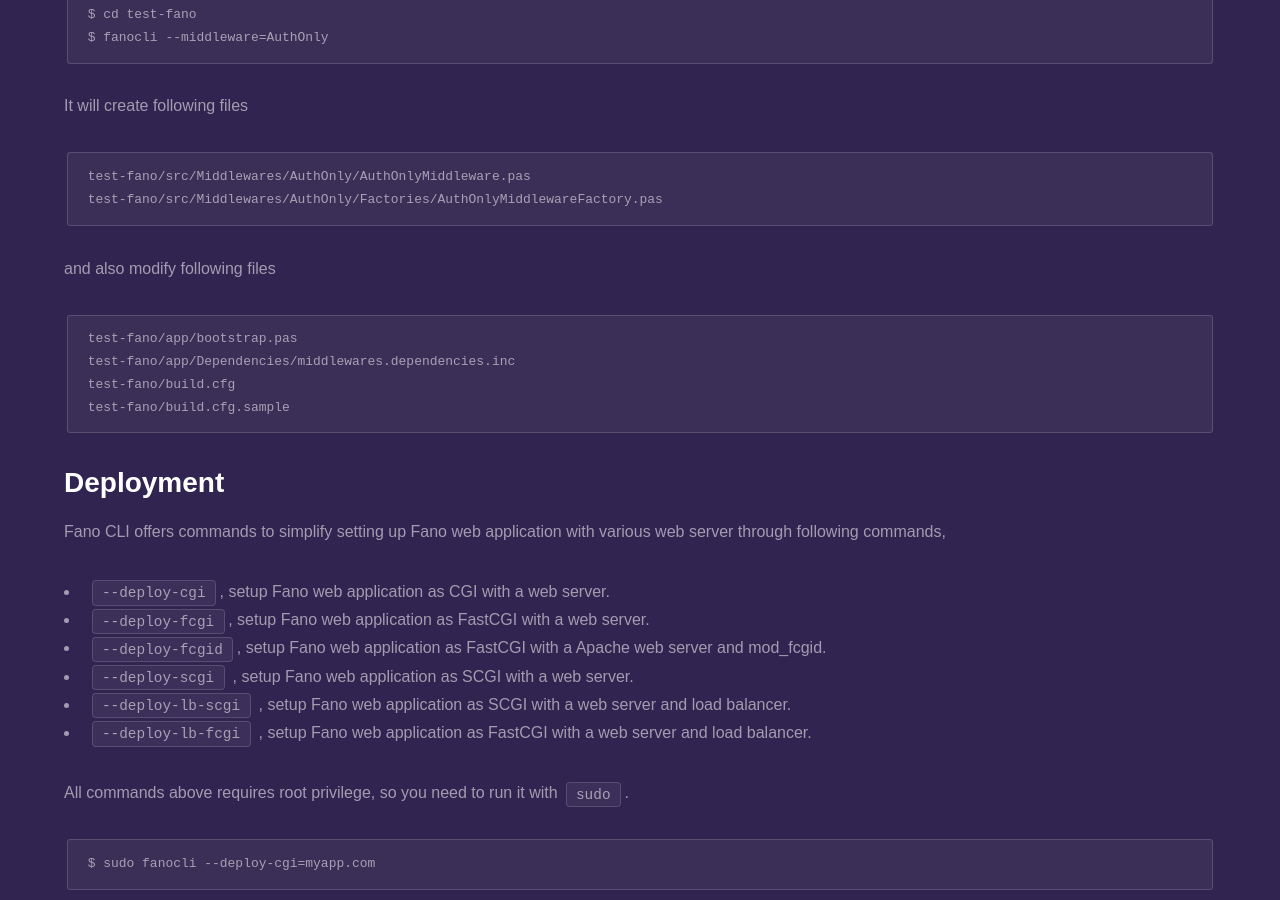
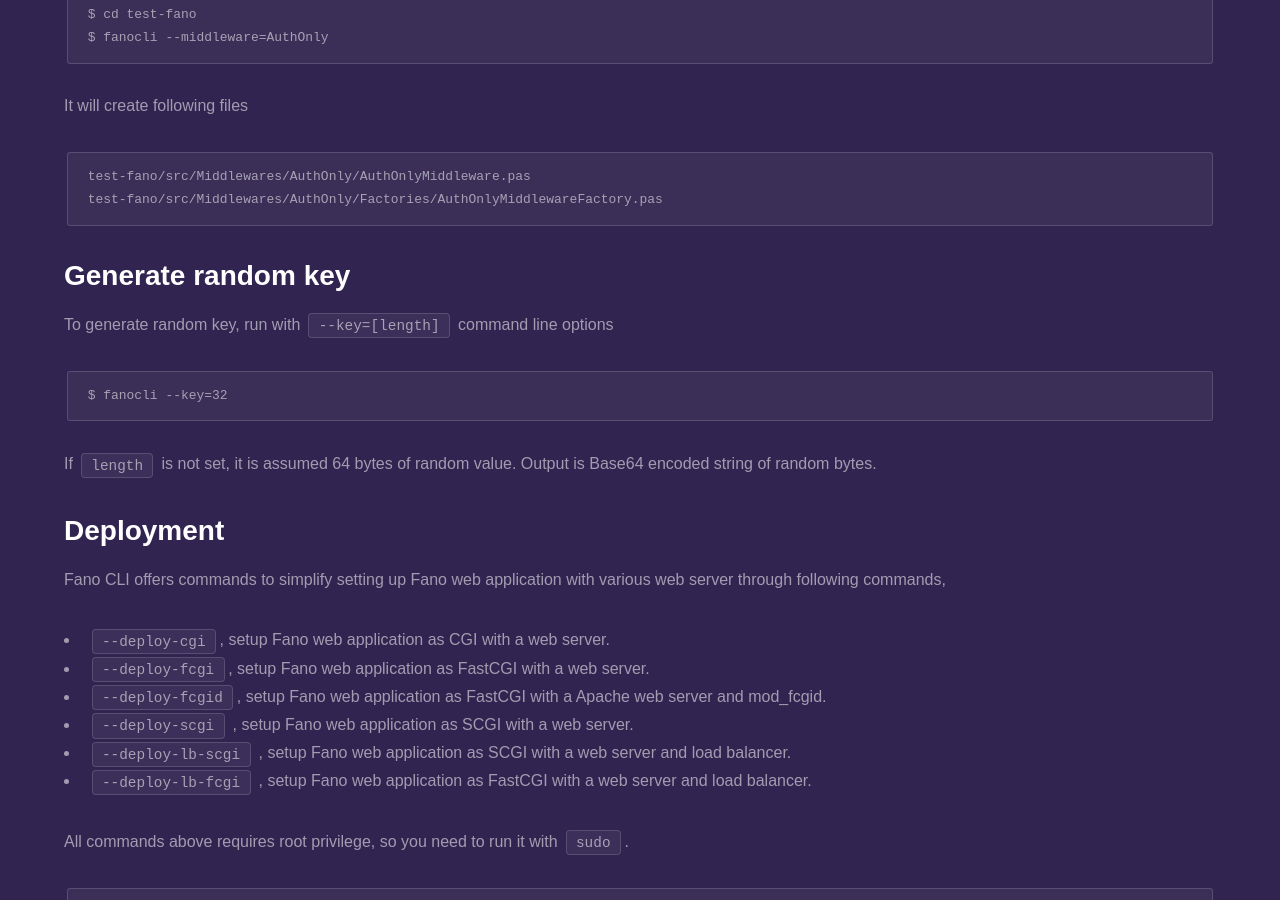
Before and after one commit to fanoframework/fanoframework.github.io, a Jekyll site: the page built from scaffolding-with-fano-cli/index.md, in a window 1280 px wide and 900 px high, scrolled down 7035 px. Built offline with Jekyll 4.4.1, drawn with Linux system fonts in a browser that asks for light colours; our own code applies the rules of GitHub Pages for plain Markdown files.

Commit message:
add content about Fano CLI key generator task

````diff
--- a/scaffolding-with-fano-cli/index.md
+++ b/scaffolding-with-fano-cli/index.md
@@ -291,14 +291,15 @@
 test-fano/src/Middlewares/AuthOnly/Factories/AuthOnlyMiddlewareFactory.pas
 ```
 
-and also modify following files
+## Generate random key
+
+To generate random key, run with  `--key=[length]` command line options
 
 ```
-test-fano/app/bootstrap.pas
-test-fano/app/Dependencies/middlewares.dependencies.inc
-test-fano/build.cfg
-test-fano/build.cfg.sample
+$ fanocli --key=32
 ```
+
+If `length` is not set, it is assumed 64 bytes of random value. Output is Base64 encoded string of random bytes.
 
 ## Deployment
 
````
